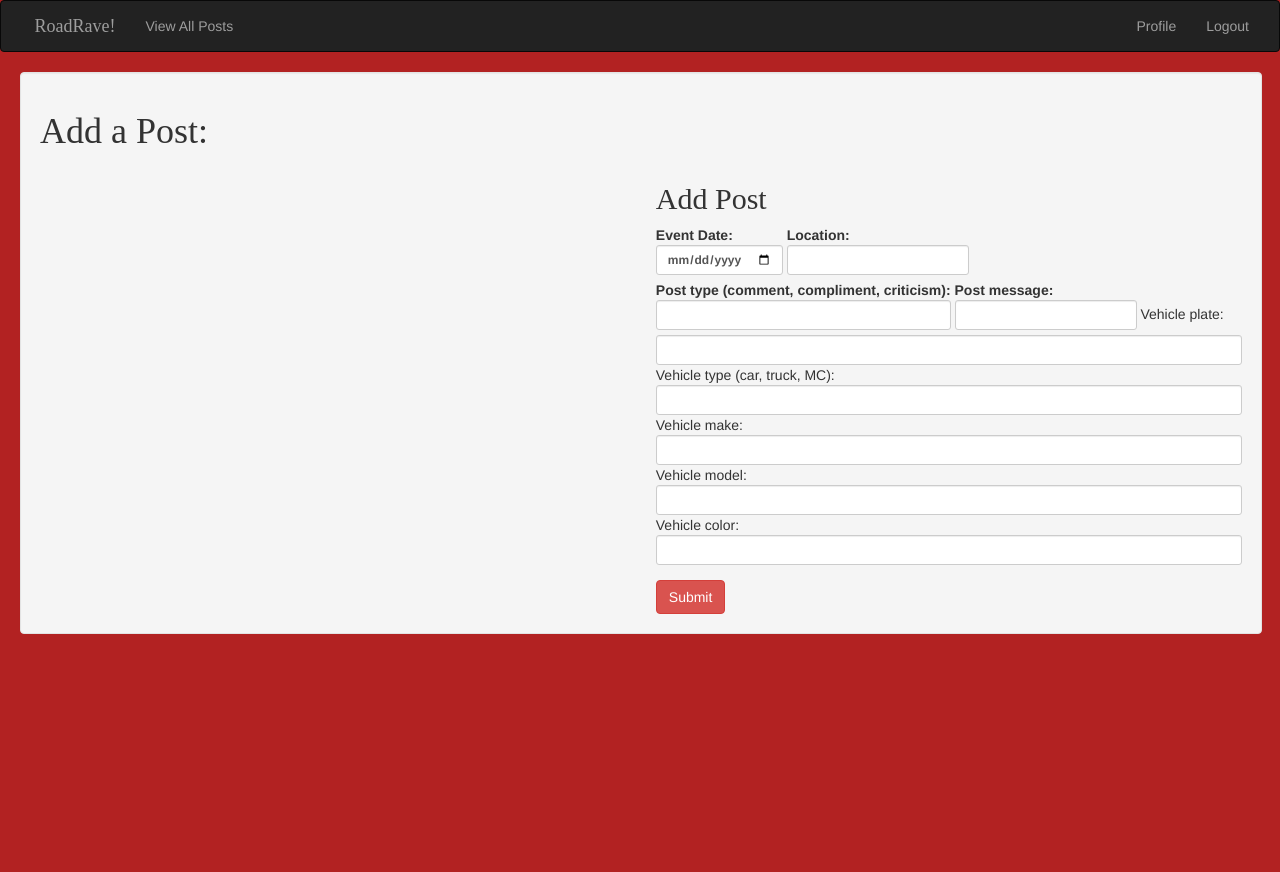
After one commit to llonne/roadrave, a Flask app: page /posts/add in a window 1280 px wide. The commit adds this page. Run offline with Flask 2, Linux system fonts and the light colour scheme; the visitor is signed in with stand-in values (Sample User, id 1); some libraries are stand-ins or nearby versions; some web fonts are replaced.

Commit message:
Added POST routes for register, and add post and vehicle. Added view all user posts page.

```diff
--- a/server.py
+++ b/server.py
@@ -5,7 +5,7 @@ from jinja2 import StrictUndefined
 from flask import Flask, render_template, request, flash, redirect, session
 from flask_debugtoolbar import DebugToolbarExtension
 
-from model import connect_to_db, db, User, Post  # Vehicle
+from model import connect_to_db, db, User, Post, Vehicle
 
 
 app = Flask(__name__)
@@ -122,6 +122,20 @@ def user_detail(user_id):
 
 #     return render_template("all_posts.html")
 
+@app.route("/posts")
+def user_posts_list():
+    """Show list of user's posts."""
+
+    user_id = session.get("user_id")
+
+    if user_id:
+        posts = Post.query.filter_by(user_id=user_id).all()
+    else:
+        flash("Please log in to access posts.")
+        return redirect("/login")
+
+    return render_template("post_list.html", posts=posts)
+
 
 @app.route("/posts/<int:post_id>", methods=['GET'])
 def post_detail(post_id):
@@ -152,10 +166,7 @@ def post_detail(post_id):
     #     vehicle_plate = None
     #     location = None
 
-    return render_template(
-        "post.html",
-        user_post=user_post,
-        )
+    return render_template("post.html", user_post=user_post)
 
     # return render_template(
     #     "post.html",
@@ -166,11 +177,24 @@ def post_detail(post_id):
     #     location=user_post.location
     #     )
 
-# TODO: add /post route for adding post and update edit
 
-@app.route("/posts/<int:post_id>", methods=['POST'])
-def post_detail_edit(post_id):
-    """Edit a post."""
+@app.route("/posts/add", methods=['GET'])
+def post_add_form():
+    """Form to add a post."""
+
+    user_id = session.get("user_id")
+
+    if not user_id:
+        flash("Please log in to add posts.")
+        return redirect("/login")
+        # raise Exception("No user logged in.")
+
+    return render_template("post_add.html")
+
+
+@app.route("/posts/add", methods=['POST'])
+def post_add():
+    """Add a post."""
 
     user_id = session.get("user_id")
 
@@ -183,31 +207,70 @@ def post_detail_edit(post_id):
     event_date = request.form["event_date"]
     ptype = request.form["ptype"]
     subject = request.form["subject"]
+    location = request.form["location"]
     vehicle_plate = request.form["vehicle_plate"]
-    location = request.form["location"]
+    vtype = request.form["vtype"]
+    make = request.form["make"]
+    model = request.form["model"]
+    color = request.form["color"]
 
     # TODO: iterate through form variables to eliminate blanks
 
-    post = Post.query.filter_by(post_id=post_id, user_id=user_id).first()
+    # TODO: check if vehicle exists in DB, present user with choice, allow modification
+    # vehicle_check = Vehicle.query.filter_by(vehicle_plate=vehicle_plate).first()
+
+    # vehicle must exist in db before post can be added
+    vehicle = Vehicle(vehicle_plate=vehicle_plate, vtype=vtype, make=make, model=model, color=color)
+    db.session.add(vehicle)
+    db.session.commit()
+
+    post = Post(event_date=event_date, ptype=ptype, subject=subject, vehicle_plate=vehicle_plate, location=location, user_id=user_id)
+    db.session.add(post)
+    db.session.commit()
+    flash("Post added.")
+
+    return redirect("/posts")
+
+# @app.route("/posts/<int:post_id>", methods=['POST'])
+# def post_detail_edit(post_id):
+#     """Edit a post."""
+
+#     user_id = session.get("user_id")
+
+#     if not user_id:
+#         flash("Please log in to access posts.")
+#         return redirect("/login")
+#         # raise Exception("No user logged in.")
+
+#     # Get form variables
+#     event_date = request.form["event_date"]
+#     ptype = request.form["ptype"]
+#     subject = request.form["subject"]
+#     vehicle_plate = request.form["vehicle_plate"]
+#     location = request.form["location"]
+
+#     # TODO: iterate through form variables to eliminate blanks
+
+#     post = Post.query.filter_by(post_id=post_id, user_id=user_id).first()
 
 
-    if post:
-        post.event_date = event_date
-        post.ptype = ptype
-        post.subject = subject
-        post.vehicle_plate = vehicle_plate
-        post.location = location
-        flash("Post updated.")
-        # db.session.update(post)
+#     if post:
+#         post.event_date = event_date
+#         post.ptype = ptype
+#         post.subject = subject
+#         post.vehicle_plate = vehicle_plate
+#         post.location = location
+#         flash("Post updated.")
+#         # db.session.update(post)
 
-    else:
-        post = Post(event_date=event_date, ptype=ptype, subject=subject, vehicle_plate=vehicle_plate, location=location, user_id=user_id)
-        flash("Post added.")
-        db.session.add(post)
+#     else:
+#         post = Post(event_date=event_date, ptype=ptype, subject=subject, vehicle_plate=vehicle_plate, location=location, user_id=user_id)
+#         flash("Post added.")
+#         db.session.add(post)
 
-    db.session.commit()
+#     db.session.commit()
 
-    return redirect("/posts/%s" % post_id)
+#     return redirect("/posts/%s" % post_id)
 
 
 if __name__ == "__main__":
--- a/templates/base.html
+++ b/templates/base.html
@@ -79,9 +79,8 @@
         <div class="collapse navbar-collapse"
              id="bs-example-navbar-collapse-1">
             <ul class="nav navbar-nav">
-                <li>View Dashboard</li>
 <!--                 <li><a href="/dashboard">View Dashboard</a></li> -->
-                <!-- <li><a href="/posts">View All Posts</a></li> -->
+                <li><a href="/posts">View All Posts</a></li>
             </ul>
             <ul class="nav navbar-nav navbar-right">
               {% if "user_id" in session %}
--- /dev/null
+++ b/templates/post_add.html
@@ -0,0 +1,63 @@
+{% extends 'base.html' %}
+{% block content %}
+
+<div class="well spaced" style="width:97%;">
+<h1>Add a Post:</h1>
+
+<div class="row">
+
+    <div class="col-xs-12 col-lg-6">
+
+    </div>
+
+    <div class="col-xs-12 col-lg-6">
+      {% if "user_id" in session %}
+          <h2>Add Post</h2>
+          <form action="/posts/add" method="POST">
+              <div class="form-group">
+                  <label>Event Date:
+                    <input type="date" name="event_date"
+                             class="form-control input-sm">
+                  </label>
+                  <label>Location:
+                    <input type="text" name="location"
+                             class="form-control input-sm">
+                  </label>
+                  <label>Post type (comment, compliment, criticism):
+                    <input type="text" name="ptype"
+                             class="form-control input-sm">
+                  </label>
+                  <label>Post message:
+                    <input type="text" name="subject"
+                             class="form-control input-sm">
+                  </label>
+                  </label>Vehicle plate:
+                    <input type="text" name="vehicle_plate"
+                             class="form-control input-sm">
+                  </label>
+                  </label>Vehicle type (car, truck, MC):
+                    <input type="text" name="vtype"
+                             class="form-control input-sm">
+                  </label>
+                  </label>Vehicle make:
+                    <input type="text" name="make"
+                             class="form-control input-sm">
+                  </label>
+                  </label>Vehicle model:
+                    <input type="text" name="model"
+                             class="form-control input-sm">
+                  </label>
+                  </label>Vehicle color:
+                    <input type="text" name="color"
+                             class="form-control input-sm">
+                  </label>
+              </div>
+              <input type="submit" value="Submit"
+                     class="btn btn-danger">
+          </form>
+      {% endif %}
+
+    </div>
+</div>
+</div>
+{% endblock %}
```
Also changed, not shown: templates/post.html (+1 -27 lines), templates/post_list.html (added, +21 -0 lines).
